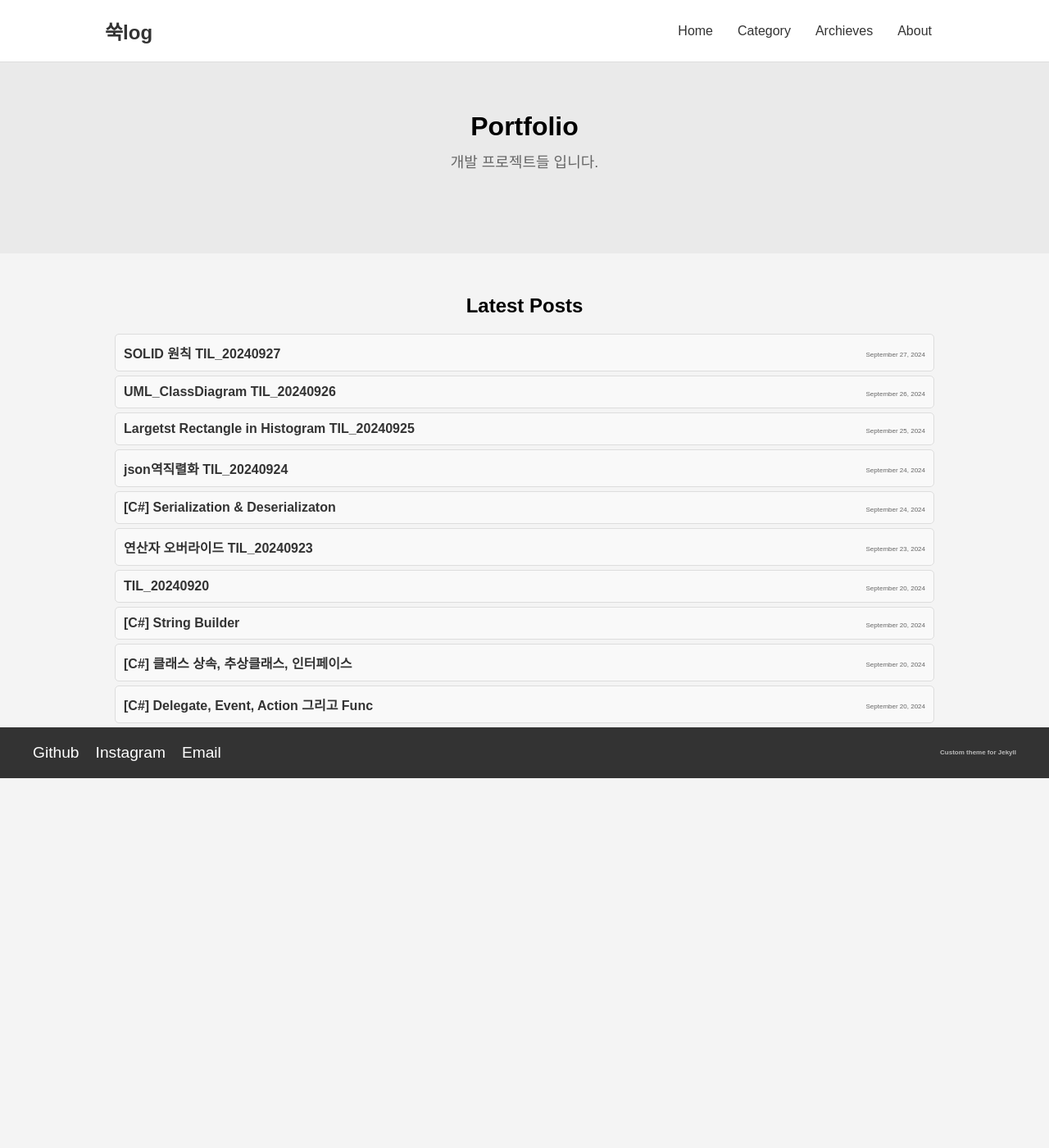
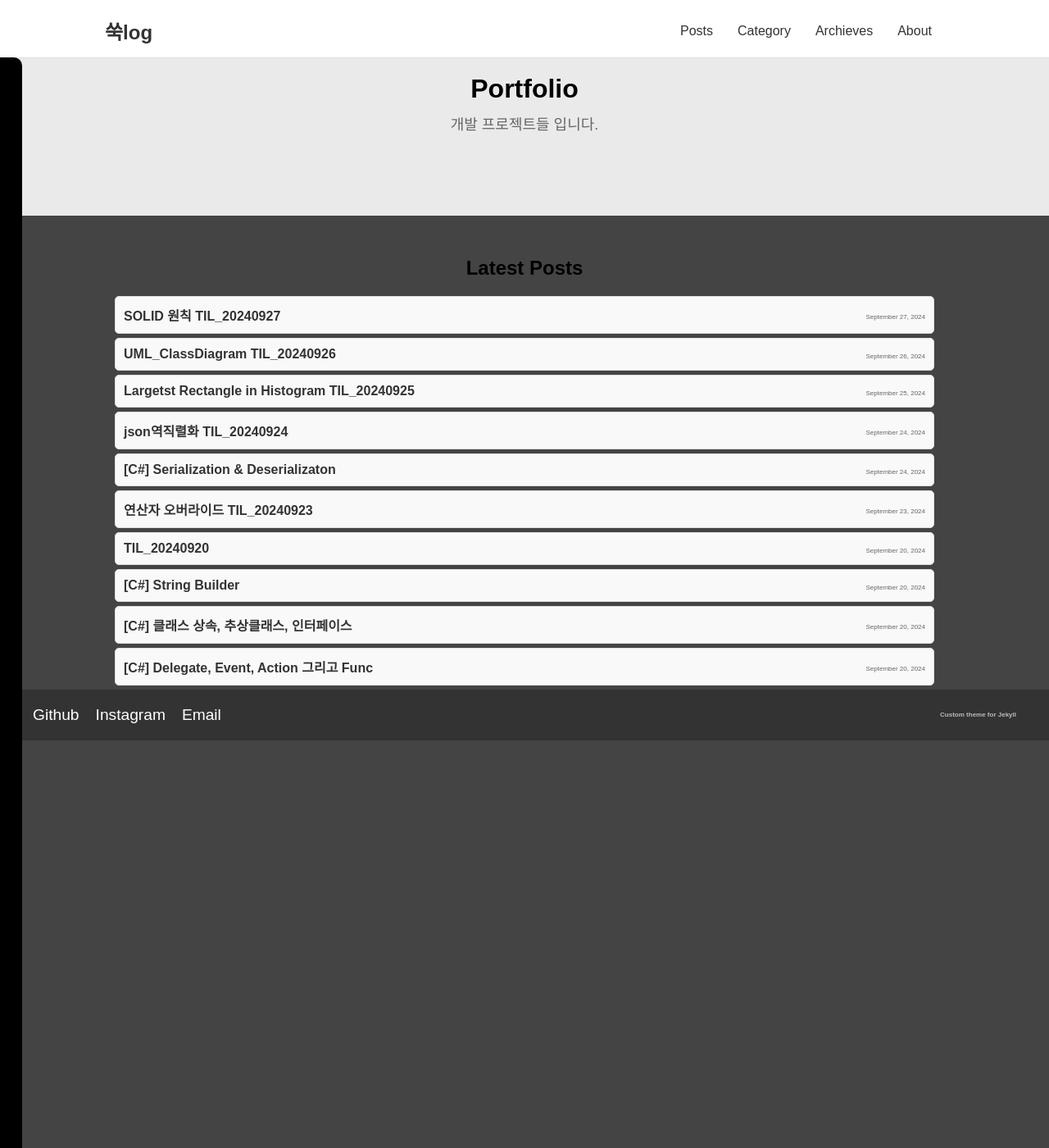
Before and after one commit to 1suyb/1suyb.github.io, a Jekyll site: the page built from index.markdown, in a window 1280 px wide and 1400 px high. Shown: the whole window at 82% size. Built offline with Jekyll 4.4.1, drawn with Linux system fonts in a browser that asks for light colours.

Commit message:
Feat : Add sidebar

```diff
--- a/Gemfile
+++ b/Gemfile
@@ -24,8 +24,10 @@
 end
 
 # Performance-booster for watching directories on Windows
-gem "wdm", "~> 0.1.1", :platforms => [:mingw, :x64_mingw, :mswin]
+gem "wdm", "~> 0.2.0", :platforms => [:mingw, :x64_mingw, :mswin]
 
 # Lock `http_parser.rb` gem to `v0.6.x` on JRuby builds since newer versions of the gem
 # do not have a Java counterpart.
 gem "http_parser.rb", "~> 0.6.0", :platforms => [:jruby]
+
+gem "webrick", "~> 1.8"
--- a/_includes/header.html
+++ b/_includes/header.html
@@ -10,7 +10,7 @@
       </li>
       <nav class="navbar">
         <ul>
-            <li><a href="{{ '/' | relative_url }}">Home</a></li>
+            <li><a href="{{ '/tabs/Posts' | relative_url }}">Posts</a></li>
             <li><a href="{{ '/tabs/Category' | relative_url }}">Category</a></li>
             <li><a href="{{ '/tabs/Archives' | relative_url }}">Archieves</a></li>
             <li><a href="{{ '/tabs/About' | relative_url }}">About</a></li>
--- /dev/null
+++ b/_includes/sidebar.html
@@ -0,0 +1,49 @@
+<link rel="stylesheet" href="/assets/css/sidebar.css">
+
+<aside class="side-bar">
+  <section class="side-bar__icon-box">
+    <section class="side-bar__icon-1">
+      <div></div>
+      <div></div>
+      <div></div>
+    </section>
+  </section>
+  <ul>
+    <li>
+      <a href="#"><i class="fa-solid fa-cat"></i> menu1</a>
+      <ul>
+        <li><a href="#">text1</a></li>
+        <li><a href="#">text2</a></li>
+        <li><a href="#">text3</a></li>
+        <li><a href="#">text4</a></li>
+      </ul>
+    </li>
+    <li>
+      <a href="#">menu2</a>
+      <ul>
+        <li><a href="#">text1</a></li>
+        <li><a href="#">text2</a></li>
+        <li><a href="#">text3</a></li>
+        <li><a href="#">text4</a></li>
+      </ul>
+    </li>
+    <li>
+      <a href="#">menu3</a>
+      <ul>
+        <li><a href="#">text1</a></li>
+        <li><a href="#">text2</a></li>
+        <li><a href="#">text3</a></li>
+        <li><a href="#">text4</a></li>
+      </ul>
+    </li>
+    <li>
+      <a href="#">menu4</a>
+      <ul>
+        <li><a href="#">text1</a></li>
+        <li><a href="#">text2</a></li>
+        <li><a href="#">text3</a></li>
+        <li><a href="#">text4</a></li>
+      </ul>
+    </li>
+  </ul>
+</aside>
--- a/_layouts/default.html
+++ b/_layouts/default.html
@@ -6,7 +6,8 @@
   </head>
   <body>
     {% include header.html %}
-    {{content}}
+    {% include sidebar.html%}
+    {{ content }}
     {% include footer.html %}
 
   </body>
--- a/_layouts/home.html
+++ b/_layouts/home.html
@@ -3,7 +3,7 @@
 ---
 <link rel="stylesheet" href="/assets/css/home.css">
 
-<main>
+<main class ="main-home">
     <section class="portfolio">
         <h1>Portfolio</h1>
         <p class="subheading">개발 프로젝트들 입니다.</p>
--- a/assets/css/header.css
+++ b/assets/css/header.css
@@ -17,7 +17,9 @@
     background-color: white;
     padding: 20px 0;
     border-bottom: 1px solid #ddd;
-    position: relative;
+    position: fixed;
+    width: 100%;
+    height: 30px;
     display: flex;
     justify-content: space-between;
     align-items: center;
--- a/assets/css/home.css
+++ b/assets/css/home.css
@@ -1,4 +1,7 @@
 
+.main-home {
+    padding-top: 30px;
+}
 
 .portfolio {
     text-align: center;
--- /dev/null
+++ b/assets/css/sidebar.css
@@ -0,0 +1,82 @@
+/* 노멀라이즈 시작 */
+body, ul, li {
+    margin: 0;
+    padding: 0;
+    list-style: none;   	    /* 해당 태그의 list-style을 none으로 하는 것으로 ●을 제거한다 */
+  }
+
+  a {
+    color: inherit;   	    /* 부모 엘리먼트의 값을 물려받는다 */
+    text-decoration: none;    /* 해당 태그의 text-decoration 속성을 none 값으로 하는 것으로 밑줄을 제거한다 */
+  }
+  /* 노멀라이즈 끝 */
+
+
+  /* 2차 이상의 메뉴를 숨기기 */
+.side-bar > ul ul {
+    display: none;
+  }
+
+  /* 사이트의 높이를 5000px로 만들어 스크롤 생성 */
+  body {
+    height: 5000px;
+    background-color: #444;
+  }
+
+  /* 사이드바의 너비와 높이를 변수를 통해 통제 */
+  :root {
+    --side-bar-width: 270px;
+    --side-bar-height: 100%;
+  }
+
+  .side-bar {
+    position: fixed;    /* 스크롤을 따라오도록 지정 */
+    background-color: black;
+    width: var(--side-bar-width);
+    min-height: var(--side-bar-height);   /* 사이드바의 높이를 전체 화면 높이의 90%로 지정 */
+    margin-top: 70px;
+    /*margin-top: calc((100vh - var(--side-bar-height)) / 2); */   /* 사이드바 위와 아래의 마진을 동일하게 지정 */
+  }
+
+  /* 모든 메뉴의 a에 속성값 부여 */
+  .side-bar ul > li > a {
+    display: block;
+    color: white;
+    font-size: 1.4rem;
+    font-weight: bold;
+    padding-top: 20px;
+    padding-bottom: 20px;
+    padding-left: 50px;
+  }
+
+  /* 자식의 position이 absolute일 때 자식을 영역 안에 가두어 준다 */
+.side-bar > ul > li {
+    position: relative;
+  }
+
+  /* 모든 메뉴가 마우스 인식 시 반응 */
+  .side-bar ul > li:hover > a {
+    background-color: #555;
+    border-bottom: 1px solid #999;
+  }
+
+  /* 1차 메뉴의 항목이 마우스 인식 시에 2차 메뉴 등장 */
+  .side-bar > ul > li:hover > ul {
+    display: block;
+    position: absolute;
+    background-color: #888;
+    top: 0;         /* 2차 메뉴의 상단을 1차 메뉴의 상단에 고정 */
+    left: 100%;     /* 2차 메뉴를 1차 메뉴의 너비만큼 이동 */
+    width: 100%;    /* 1차 메뉴의 너비를 상속 */
+  }
+/* 사이드바 너비의 80%만큼 왼쪽으로 이동 */
+.side-bar {
+    border-radius: 10px;
+    transform: translate(calc(var(--side-bar-width) * -0.9), 0);  /* X축 이동, Y축 고정 */
+    transition: .5s;
+  }
+
+  /* 마우스 인식 시 원래의 위치로 이동 */
+  .side-bar:hover {
+    transform: translate(-10px, 0);   /* 둥근 모서리의 너비만큼 X축 이동, Y축 고정 */
+  }
```
Also changed, not shown: Gemfile.lock, _tabs/Posts.md (added).
